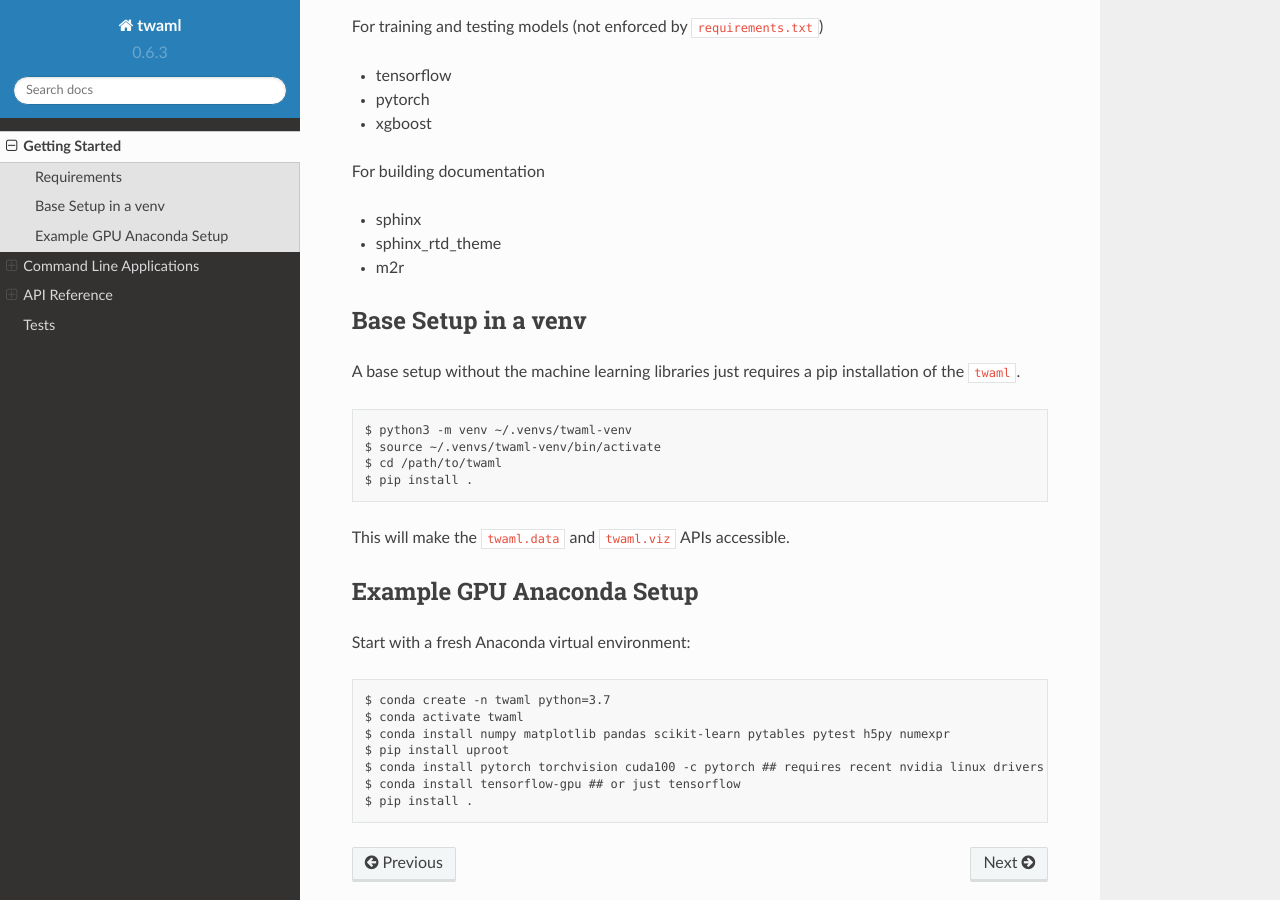
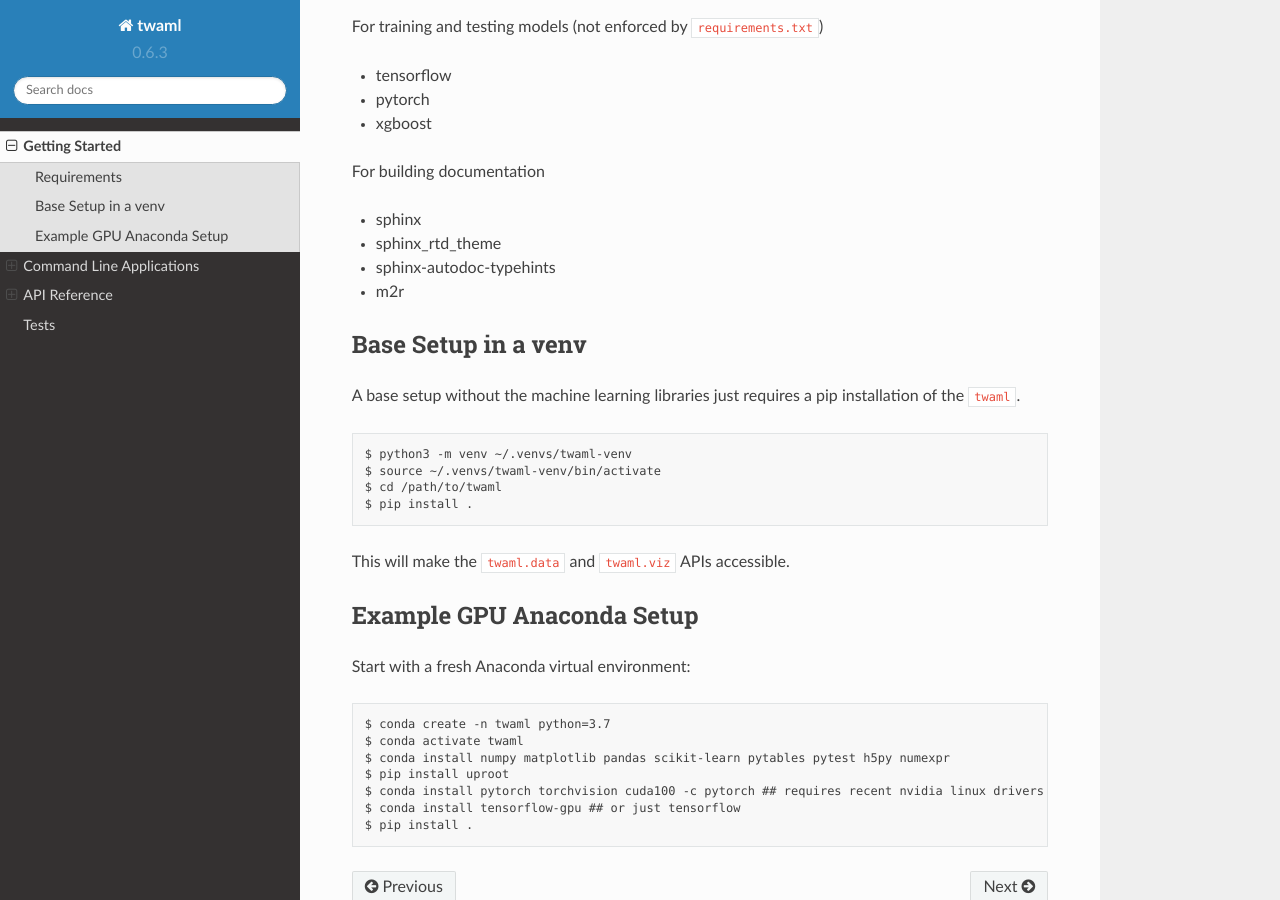
Before and after one commit to douglasdavis/twaml, a Sphinx documentation site: the page built from docs/started.rst, in a window 1280 px wide and 900 px high, scrolled down 634 px. Built offline with Sphinx 7.4.7 and the Read the Docs theme 2.0.0, drawn with Linux system fonts in a browser that asks for light colours.

Commit message:
docs requirement

```diff
--- a/docs/started.rst
+++ b/docs/started.rst
@@ -37,6 +37,7 @@ For building documentation
 
 - sphinx
 - sphinx_rtd_theme
+- sphinx-autodoc-typehints
 - m2r
 
 
```
